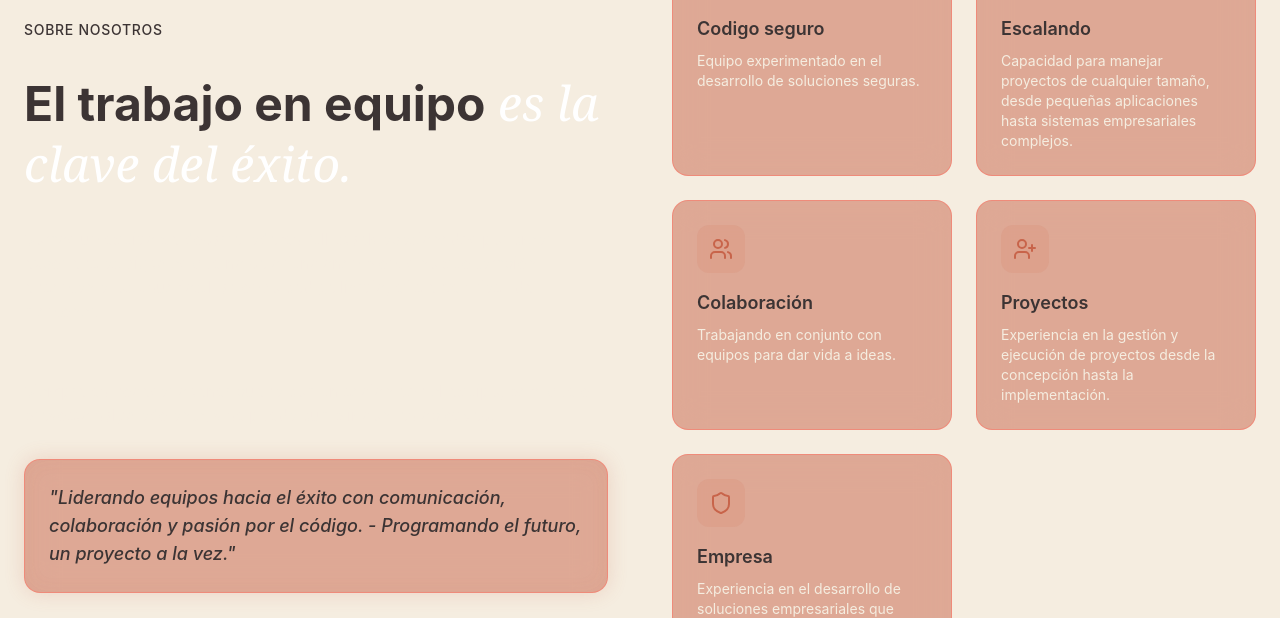
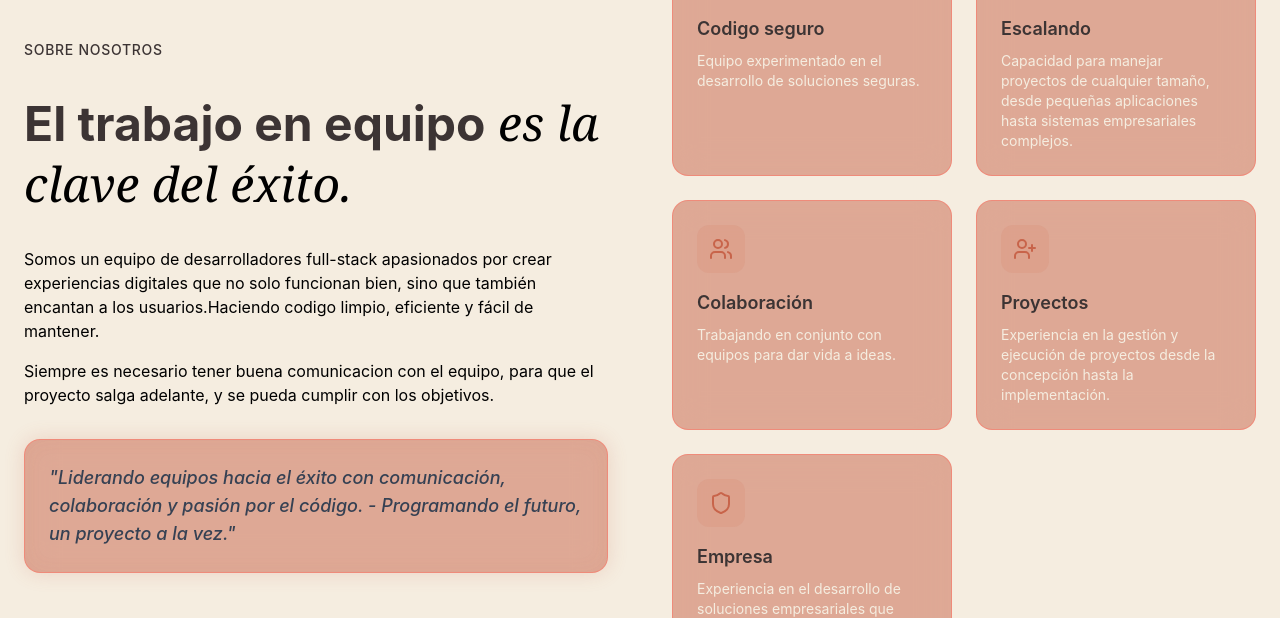
Before and after one commit to JoseMiguelVS/team-portfolio, a React (Vite) app: page / in a window 1280 px wide. Shown: the part 276-894 px from the top of the page. Built offline with nearby package versions, Linux system fonts and the light colour scheme.

Commit message:
0.0.2 about corregido

```diff
--- a/src/App.jsx
+++ b/src/App.jsx
@@ -1,7 +1,6 @@
 import {NavBar} from './layout/NavBar.jsx';
 import {Footer} from './layout/Footer';
 import {Home} from './sections/Home.jsx'
-import {Delete} from './sections/DeleteThis.jsx'
 import {About} from './sections/About.jsx'
 
 function App() {
@@ -11,7 +10,6 @@ function App() {
       <NavBar/>
       <main>
       <Home/>
-      <Delete/>
       <About/>
       </main>
       <Footer/>
--- a/src/sections/About.jsx
+++ b/src/sections/About.jsx
@@ -47,20 +47,17 @@ export const About = () => {
 
             <h2 className="text-4xl md:text-5xl font-bold leading-tight animate-fade-in animation-delay-100 text-secondary-foreground">
               El trabajo en equipo
-              <span className="font-serif italic font-normal text-white">
+              <span className="font-serif italic font-normal text-black">
                 {" "}
                 es la clave del éxito.
               </span>
             </h2>
 
-            <div className="space-y-4 text-muted-foreground animate-fade-in animation-delay-200">
+            <div className="space-y-4 text-black animate-fade-in animation-delay-200 font">
               <p>
                 Somos un equipo de desarrolladores full-stack apasionados por crear experiencias digitales que no solo
                 funcionan bien, sino que también encantan a los usuarios.Haciendo codigo limpio, eficiente
                  y fácil de mantener.
-              </p>
-              <p>
-                .
               </p>
               <p>
                 Siempre es necesario tener buena comunicacion con el equipo, para que el proyecto salga
@@ -69,7 +66,7 @@ export const About = () => {
             </div>
 
             <div className="glass rounded-2xl p-6 glow-border animate-fade-in animation-delay-300">
-              <p className="text-lg font-medium italic text-foreground">
+              <p className="text-lg font-medium italic text-gray-700">
                 "Liderando equipos hacia el éxito con comunicación, colaboración y pasión por el código. -
                 Programando el futuro, un proyecto a la vez."
               </p>
```
